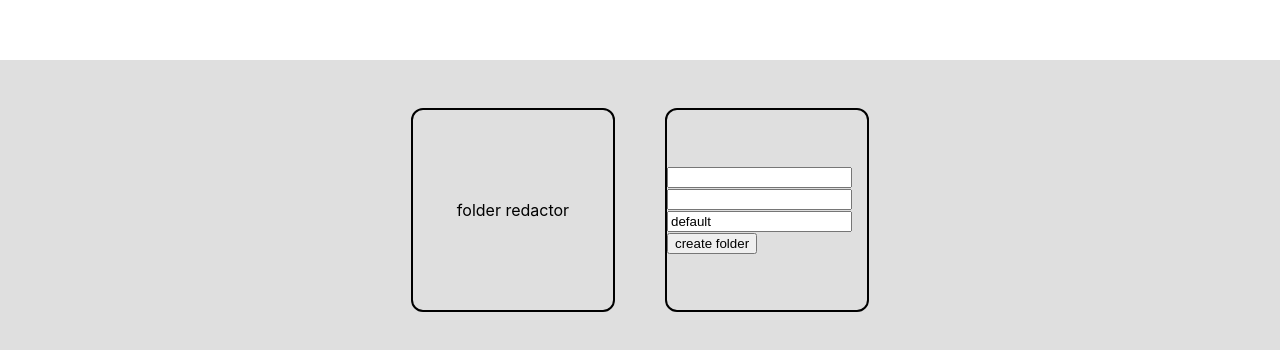
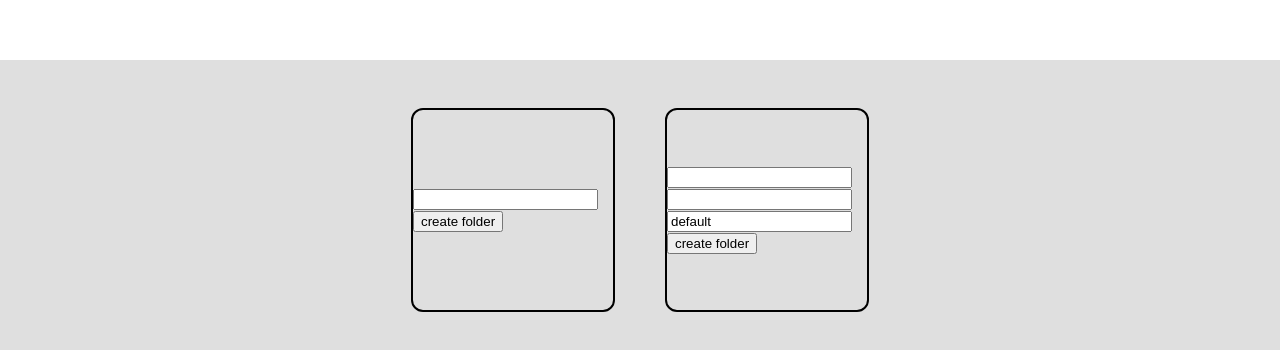
Before and after one commit to Pechenyice/siteMapper, a React (Create React App) app: page / in a window 1280 px wide. Shown: the part 440-790 px from the top of the page. Built offline with nearby package versions, Linux system fonts and the light colour scheme.

Commit message:
updated redactor of folders component

```diff
--- a/src/noRedux/elements/components/FolderRedactor/FolderRedactor.tsx
+++ b/src/noRedux/elements/components/FolderRedactor/FolderRedactor.tsx
@@ -1,18 +1,37 @@
-import React from "react";
-import {IState as PProps} from './../../TSRootApp';
+import React, { useState } from "react";
+import { IState as PProps } from "./../../TSRootApp";
 
 interface IProps {
-    handleAddFolder: (link: PProps["folder"]) => void
+	handleAddFolder: (link: PProps["folder"]) => void;
 }
 
 // another case
 
-function FolderRedactor({handleAddFolder} : IProps) {
-    return (
-        <section className="main__folderRedactor main__redactor">
-            folder redactor
-        </section>
-    );
+function FolderRedactor({ handleAddFolder }: IProps) {
+	let [folder, setFolder] = useState<string>("");
+
+	function handleFolderChange(e: React.ChangeEvent<HTMLInputElement>) {
+		setFolder(e.target.value);
+	}
+
+	function handleFolderCreate() {
+		handleAddFolder({
+			name: folder,
+		});
+	}
+
+	return (
+		<section className="main__folderRedactor main__redactor">
+			<div className="redactor__wrapper">
+				<input
+					type="text"
+					value={folder}
+					onChange={handleFolderChange}
+				></input>
+				<button onClick={handleFolderCreate}>create folder</button>
+			</div>
+		</section>
+	);
 }
 
 export default FolderRedactor;
```
